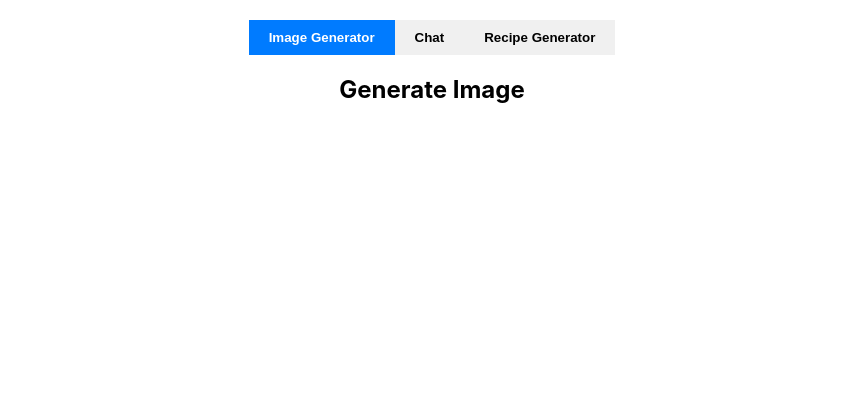
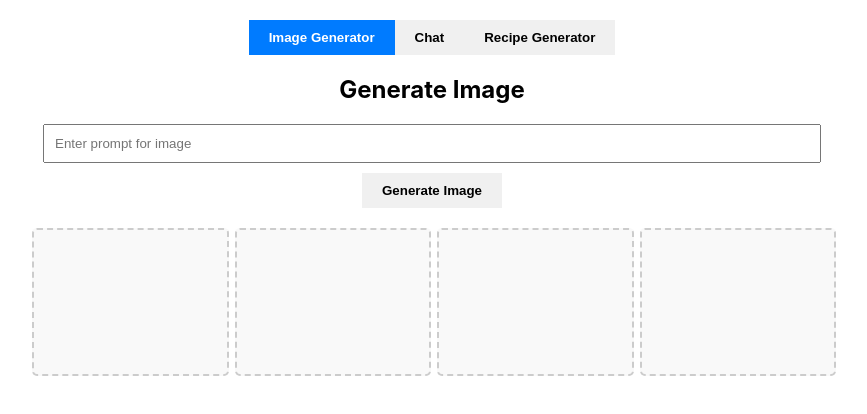
Before and after one commit to tomroty/spring-ai, a React (Create React App) app in the folder spring-ai-react/: page / in a window 1280 px wide. Shown: the top 414 px of the page, without its empty margins (208-1075 px from the left). Built offline with nearby package versions, Linux system fonts and the light colour scheme.

Commit message:
add image generation feature on website

```diff
--- a/spring-ai-react/src/components/ImageGenerator.js
+++ b/spring-ai-react/src/components/ImageGenerator.js
@@ -1,8 +1,41 @@
 import React, { useState } from "react";
 
 function ImageGenerator() {
+    const [prompt, setPrompt] = useState('');
+    const [imageUrls, setImageUrls] = useState([]);
+
+    const generateImage = async () => {
+        try {
+            const response = await fetch(`http://localhost:8080/generate-image?prompt=${prompt}`)
+            const urls = await response.json();
+            console.log(urls);
+            setImageUrls(urls);
+        } catch (error) {
+            console.error("Error generating image : ", error)
+        }
+    };
+
     return (
-        <h2>Generate Image</h2>
+        <div className="tab-content">
+            <h2>Generate Image</h2>
+            <input
+                type="text"
+                value={prompt}
+                onChange={(e) => setPrompt(e.target.value)}
+                placeholder="Enter prompt for image"
+            />
+            <button onClick={generateImage}>Generate Image</button>
+
+            <div className="image-grid">
+                {imageUrls.map((url, index) => (
+                    <img key={index} src={url} alt={`Generated ${index}`} />
+                ))}
+                {[...Array(4 - imageUrls.length)].map((_, index) => (
+                    <div key={index + imageUrls.length}
+                        className="empty-image-slot"></div>
+                    ))}
+            </div>
+        </div>
     );
 }
 
```
Also changed, not shown: 1 other file (tests, documents, lock files or other folders).
